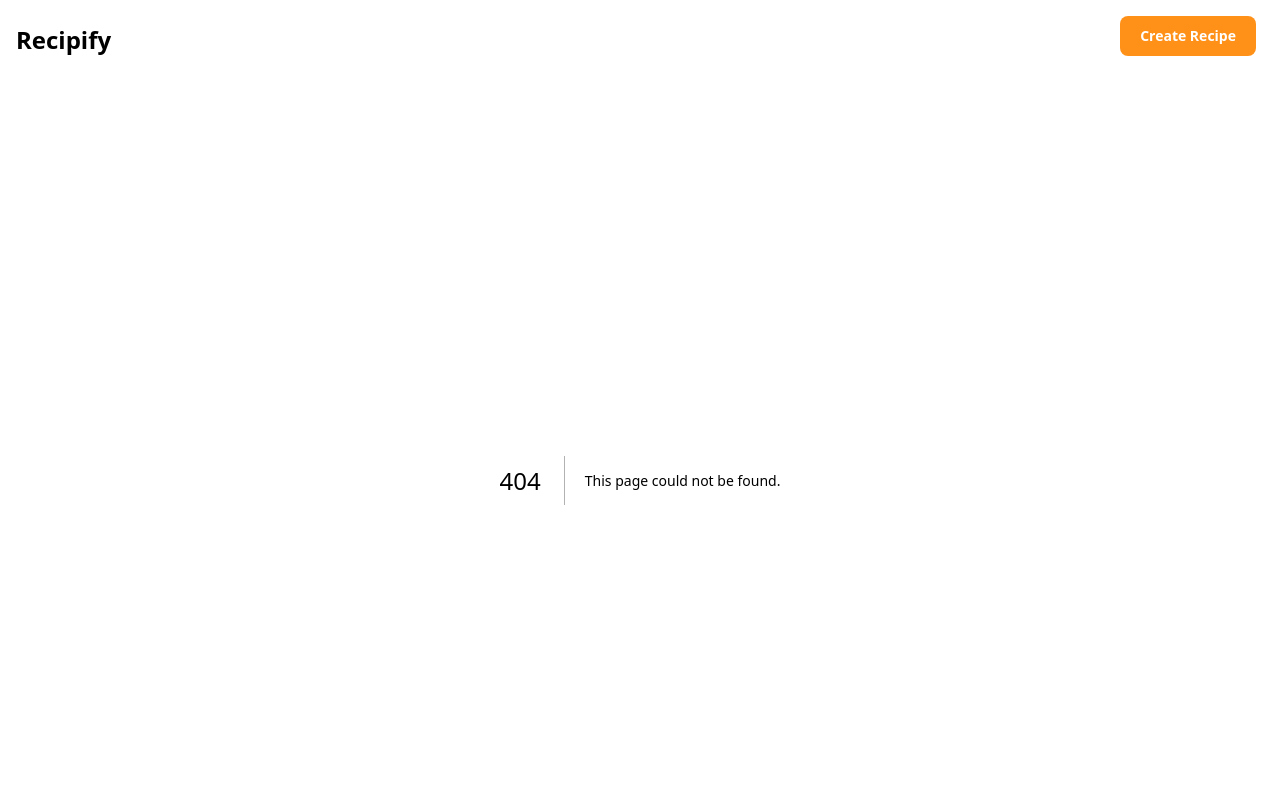
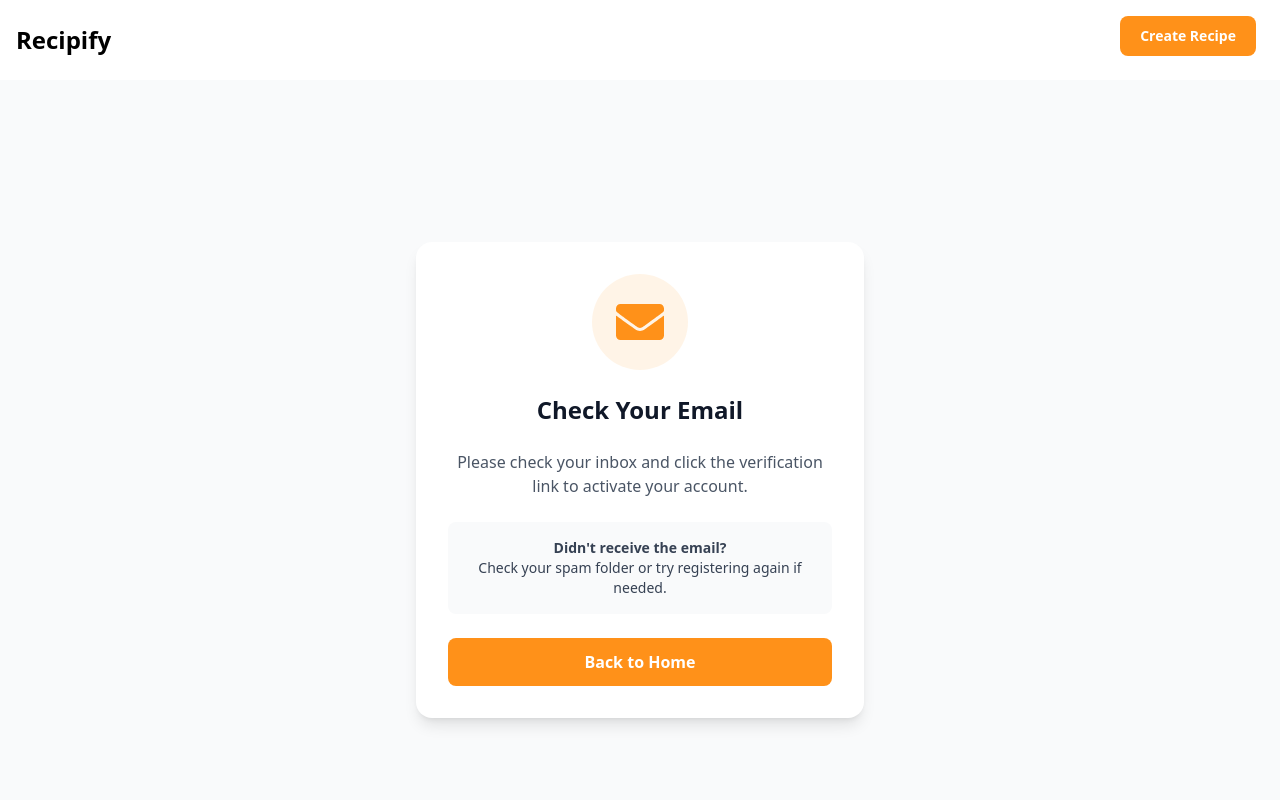
Before and after one commit to kin-hero/cooking-ui, a Next.js app: page /auth/verify-email in a window 1280 px wide. Before the commit this address had no page. Shown: the top 800 px of the page. Built offline with nearby package versions, Linux system fonts and the light colour scheme.

Commit message:
feat: add verify email page

```diff
--- /dev/null
+++ b/src/app/auth/verify-email/page.tsx
@@ -0,0 +1,53 @@
+import Link from "next/link";
+import { FaEnvelope } from "react-icons/fa";
+
+type PageProps = {
+  searchParams: Promise<{ email?: string }>;
+};
+
+export default async function VerifyEmailPage({ searchParams }: PageProps) {
+  const params = await searchParams;
+  const email = params.email;
+
+  return (
+    <div className="min-h-screen flex items-center justify-center bg-gray-50 py-12 px-4">
+      <div className="max-w-md w-full">
+        <div className="bg-white rounded-2xl shadow-lg p-8 text-center space-y-6">
+          {/* Icon */}
+          <div className="flex justify-center">
+            <div className="bg-[#FF9119]/10 rounded-full p-6">
+              <FaEnvelope className="text-5xl text-[#FF9119]" />
+            </div>
+          </div>
+
+          {/* Heading */}
+          <h1 className="text-2xl font-bold text-gray-900">Check Your Email</h1>
+
+          {/* Email Display */}
+          {email && (
+            <p className="text-gray-600">
+              We&apos;ve sent a verification link to <span className="font-semibold text-gray-900">{email}</span>
+            </p>
+          )}
+
+          {/* Instructions */}
+          <p className="text-gray-600">Please check your inbox and click the verification link to activate your account.</p>
+
+          {/* Help Box */}
+          <div className="bg-gray-50 rounded-lg p-4">
+            <p className="text-sm text-gray-700">
+              <strong>Didn&apos;t receive the email?</strong>
+              <br />
+              Check your spam folder or try registering again if needed.
+            </p>
+          </div>
+
+          {/* CTA Button */}
+          <Link href="/" className="inline-block w-full py-3 px-4 bg-[#FF9119] hover:bg-[#FF7A00] text-white font-bold rounded-lg transition-colors">
+            Back to Home
+          </Link>
+        </div>
+      </div>
+    </div>
+  );
+}
```
